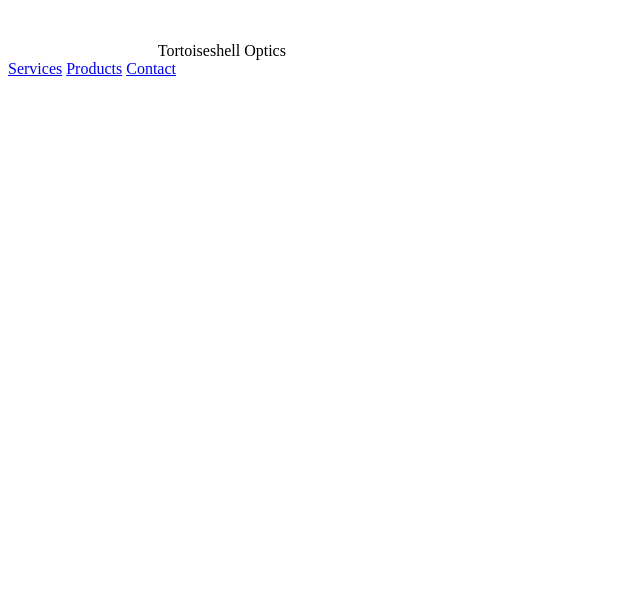
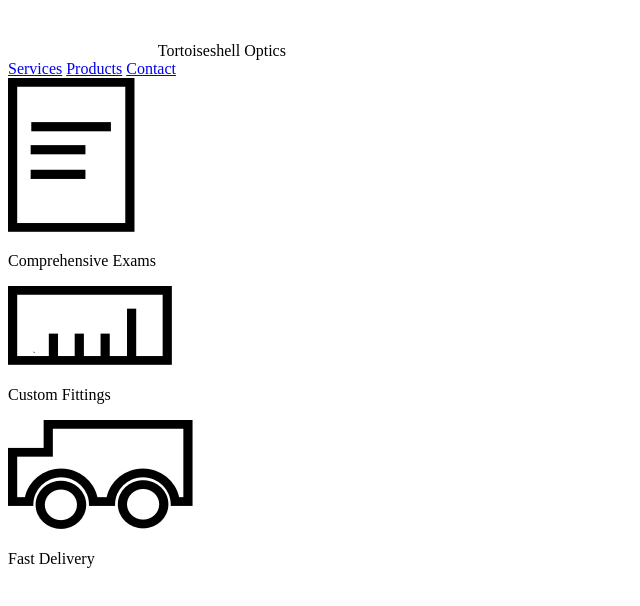
Before and after one commit to anjiB72/tortoiseshell-optics, a plain HTML site: page index.html in a window 1280 px wide. Shown: the whole page, without its empty margins (0-640 px from the left). Drawn offline with Linux system fonts and the light colour scheme.

Commit message:
add services section to html

```diff
--- a/index.html
+++ b/index.html
@@ -26,6 +26,24 @@
       </div>
     </header>
 
+<!-- Services Section-->
+    <div class="services container">
+      <div class="exams">
+        <img src="/resources/images/paper-icon.png" alt="Paper Icon">
+        <p>Comprehensive Exams</p>
+      </div>
+
+      <div class="fittings">
+        <img src="/resources/images/ruler-icon.png" alt="Ruler Icon">
+        <p>Custom Fittings</p>
+      </div>
+
+      <div class="delivery">
+        <img src="/resources/images/truck-icon.png" alt="Truck Icon">
+        <p>Fast Delivery</p>
+      </div>
+
+    </div>
 
 
   </body>
```
